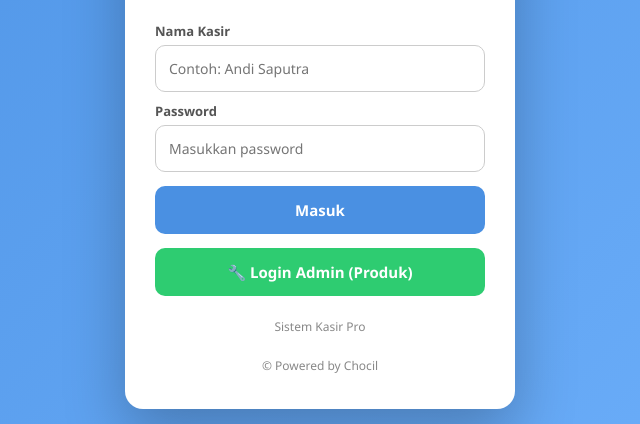
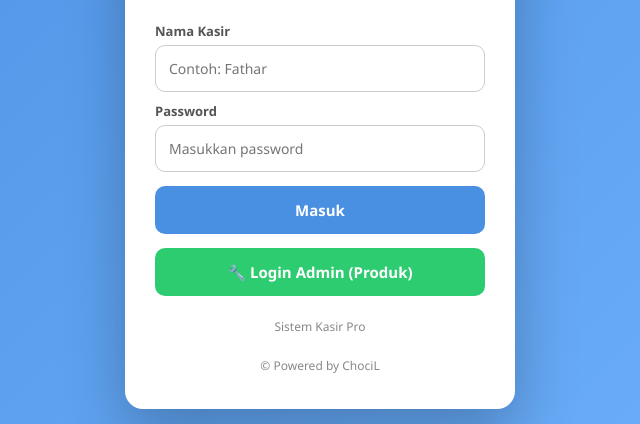
Before and after one commit to PawonBunda/mypos, a plain HTML site: page index.html in a window 1280 px wide. Shown: the part 311-735 px from the top of the page, 320-960 px from the left. Drawn offline with Linux system fonts and the light colour scheme.

Commit message:
Update index.html

```diff
--- a/index.html
+++ b/index.html
@@ -234,7 +234,7 @@ button{
   <h2>Login Kasir</h2>
 
   <div class="label">Nama Kasir</div>
-  <input id="nama" placeholder="Contoh: Andi Saputra">
+  <input id="nama" placeholder="Contoh: Fathar">
 
   <div class="label">Password</div>
   <input id="password" type="password" placeholder="Masukkan password">
@@ -245,7 +245,7 @@ button{
   <div class="loading" id="loading">Memeriksa data kasir...</div>
 
   <div class="footer">Sistem Kasir Pro</div>
-  <div class="footer">© Powered by Chocil</div>
+  <div class="footer">© Powered by ChociL</div>
 
 </div>
 
```
